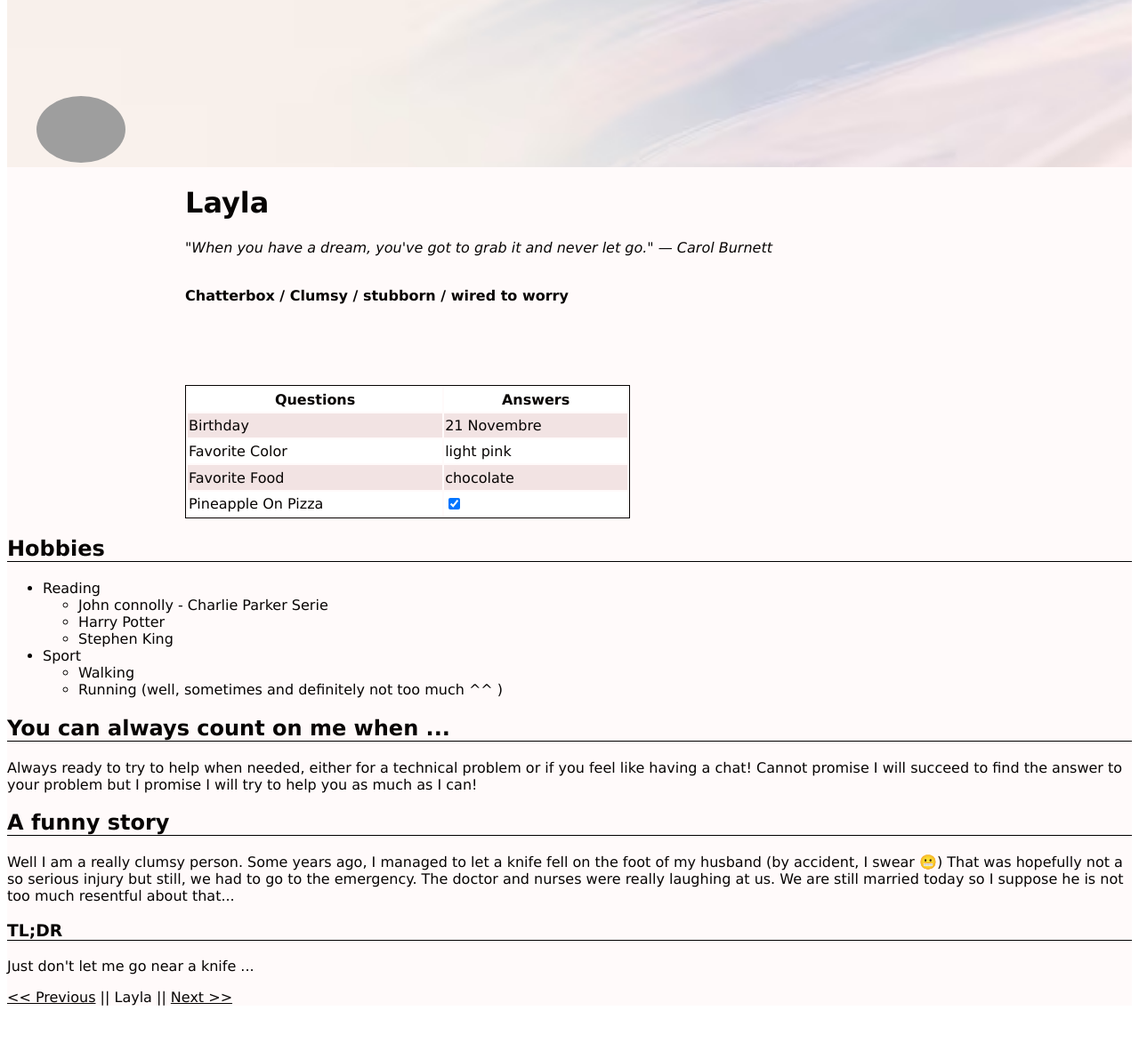
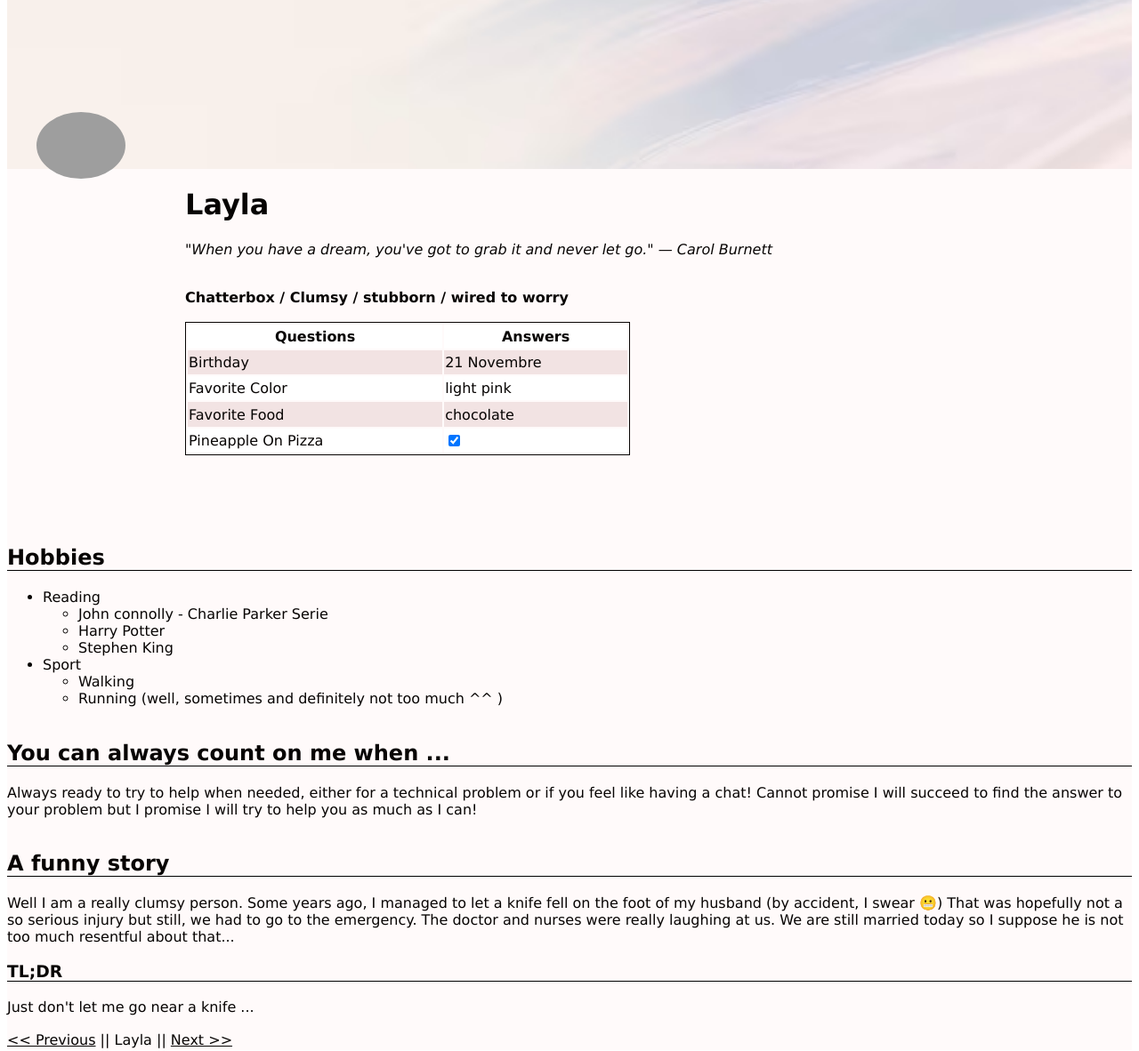
Before and after one commit to LRI-2020/markdown-to-html, a plain HTML site: page index.html in a window 1280 px wide. Shown: the part 20-1202 px from the top of the page at 89% size. Before the commit the page ends 1159 px from the top, so only its background shows below. Drawn offline with Linux system fonts and the light colour scheme; grey boxes are pictures that could not be loaded.

Commit message:
add more css

```diff
--- a/index.html
+++ b/index.html
@@ -21,14 +21,6 @@
 
                 <p id="shortDescription">Chatterbox / Clumsy / stubborn / wired to worry</p>
 
-        </div>
-
-
-    </div>
-
-    <div id="photo">
-        <img id="Myself" src="https://github.com/LRI-2020/markdown-to-html/blob/main/lri3_inside.jpg?raw=true"
-        alt="MyPhoto" width="100">
             </div>
 
             <div id="QuestionAnswers">
@@ -72,6 +64,16 @@
                     </tr>
                 </table>
             </div>
+
+
+        </div>
+
+        <div id="photo">
+            <img id="Myself" src="https://github.com/LRI-2020/markdown-to-html/blob/main/lri3_inside.jpg?raw=true"
+                alt="MyPhoto" width="100">
+        </div>
+
+        <div id="HobbiesDiv">
             <h2>Hobbies</h2>
             <ul>
                 <li>
@@ -90,25 +92,39 @@
                     </ul>
                 </li>
             </ul>
+        </div>
 
 
-
+        <div id="CountOnMe">
             <h2>You can always count on me when ... </h2>
-    <p>Always ready to try to help when needed, either for a technical problem or if you feel like having a chat!
-        Cannot promise I will succeed to find the answer to your problem but I promise I will try to help you as much as
+            <p>Always ready to try to help when needed, either for a technical problem or if you feel like having a
+                chat!
+                Cannot promise I will succeed to find the answer to your problem but I promise I will try to help you as
+                much as
                 I can!</p>
 
+        </div>
+
+        <div id="FunnyStory">
             <h2>A funny story</h2>
-    <p>Well I am a really clumsy person. Some years ago, I managed to let a knife fell on the foot of my husband (by
-        accident, I swear 😬) That was hopefully not a so serious injury but still, we had to go to the emergency. The
+            <p>Well I am a really clumsy person. Some years ago, I managed to let a knife fell on the foot of my husband
+                (by
+                accident, I swear 😬) That was hopefully not a so serious injury but still, we had to go to the
+                emergency.
+                The
                 doctor and nurses were really laughing at us. We are still married today so I suppose he is not too much
                 resentful about that...</p>
             <h3>TL;DR</h3>
             <p>Just don't let me go near a knife ...</p>
+        </div>
 
-    <a href="https://htmlpreview.github.io/?https://github.com/robpiot/markdown-to-html/blob/main/index.html"> &lt;&lt;
+
+
+        <a href="https://htmlpreview.github.io/?https://github.com/robpiot/markdown-to-html/blob/main/index.html">
+            &lt;&lt;
             Previous</a> || Layla || <a
-        href="https://htmlpreview.github.io/?https://github.com/SylaMoon/markdown-to-html/blob/main/index.html"> Next
+            href="https://htmlpreview.github.io/?https://github.com/SylaMoon/markdown-to-html/blob/main/index.html">
+            Next
             &gt;&gt;</a>
     </div>
 </body>
--- a/style.css
+++ b/style.css
@@ -17,7 +17,7 @@
 
 #Photo{
     position: relative;
-    bottom: 250px;
+    bottom: 390;
     left: 33px;
 
 }
@@ -61,3 +61,7 @@ table tr:nth-child(odd) {
 table tr:nth-child(even) {
     background-color: #f2e3e3;
 }
+
+div{
+    padding-bottom: 2px;
+}
```
Lines whose indentation alone changed are shown as unchanged.
